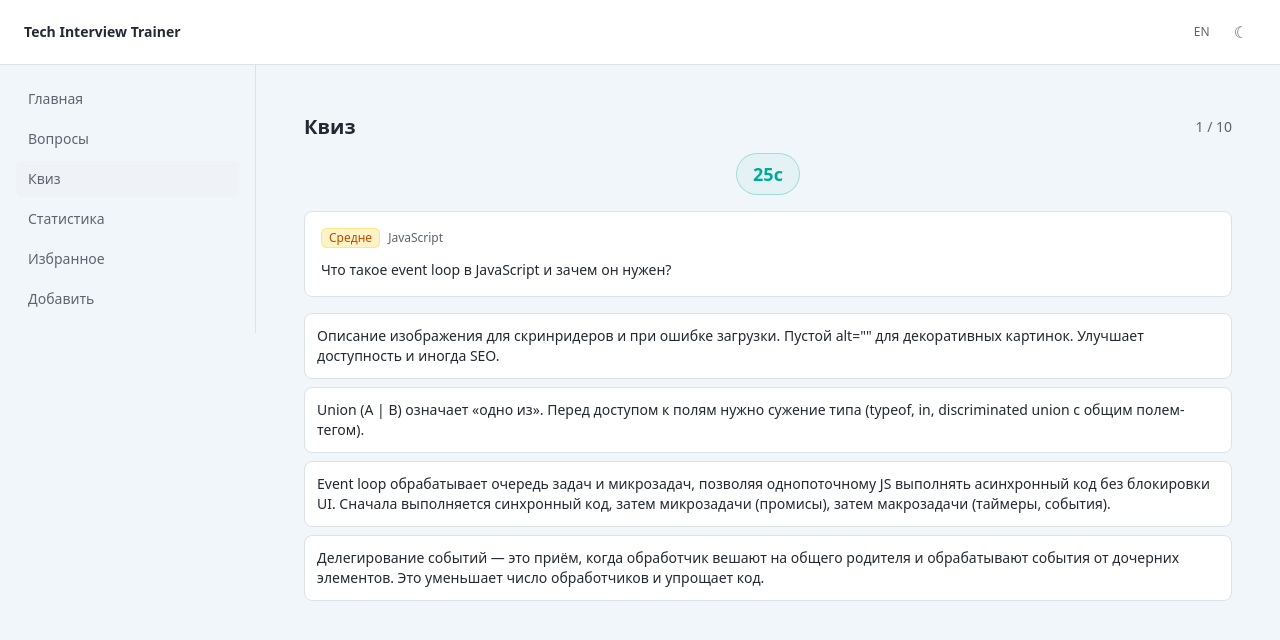
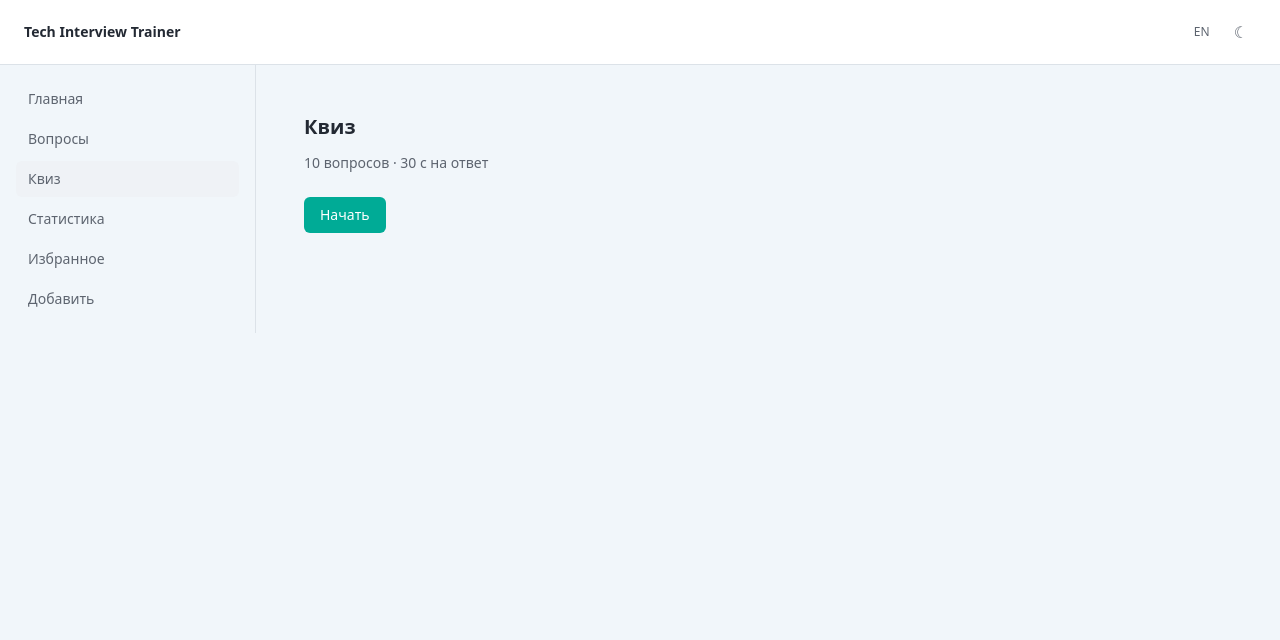
Before and after one commit to bukt0r/Final-Project-Tandem, a React (Vite) app in the folder app/: page /quiz in a window 1280 px wide. Shown: the top 640 px of the page. Built offline with nearby package versions, Linux system fonts and the light colour scheme.

Commit message:
feat: add start screen before timer

```diff
--- a/app/src/i18n/locales/en.ts
+++ b/app/src/i18n/locales/en.ts
@@ -43,6 +43,8 @@ export const en = {
   },
   quiz: {
     title: 'Quiz',
+    intro: '{{questions}} questions · {{seconds}}s per answer',
+    start: 'Start',
     progress: '{{current}} / {{total}}',
     correct: 'Correct!',
     wrong: 'Wrong!',
--- a/app/src/i18n/locales/ru.ts
+++ b/app/src/i18n/locales/ru.ts
@@ -43,6 +43,8 @@ export const ru = {
   },
   quiz: {
     title: 'Квиз',
+    intro: '{{questions}} вопросов · {{seconds}} с на ответ',
+    start: 'Начать',
     progress: '{{current}} / {{total}}',
     correct: 'Правильно!',
     wrong: 'Неправильно!',
--- a/app/src/pages/QuizPage.tsx
+++ b/app/src/pages/QuizPage.tsx
@@ -45,6 +45,7 @@ const QuizPageInner: FC<QuizPageInnerProps> = ({ locale }) => {
   const [state, setState] = useState<QuizState>(() =>
     createInitialState(generateQuiz(getQuestions(locale), QUIZ_SIZE)),
   )
+  const [quizStarted, setQuizStarted] = useState(false)
 
   const savedRef = useRef(false)
 
@@ -58,10 +59,15 @@ const QuizPageInner: FC<QuizPageInnerProps> = ({ locale }) => {
   const { secondsLeft, stop, reset } = useCountdown(handleTimeout)
 
   useEffect(() => {
-    if (!state.isFinished && state.answerState === 'idle') {
-      reset(SECONDS_PER_QUESTION)
+    if (!quizStarted) {
+      stop()
     }
-  }, [state.currentIndex, state.isFinished, state.answerState, reset])
+  }, [quizStarted, stop])
+
+  useEffect(() => {
+    if (!quizStarted || state.isFinished || state.answerState !== 'idle') return
+    reset(SECONDS_PER_QUESTION)
+  }, [quizStarted, state.currentIndex, state.isFinished, state.answerState, reset])
 
   const currentQuestion = state.questions[state.currentIndex]
 
@@ -110,6 +116,7 @@ const QuizPageInner: FC<QuizPageInnerProps> = ({ locale }) => {
 
   const handleRestart = useCallback((): void => {
     savedRef.current = false
+    setQuizStarted(false)
     setState(createInitialState(generateQuiz(allQuestions, QUIZ_SIZE)))
   }, [allQuestions])
 
@@ -132,6 +139,24 @@ const QuizPageInner: FC<QuizPageInnerProps> = ({ locale }) => {
             {t('quiz.restart')}
           </button>
         </div>
+      </section>
+    )
+  }
+
+  if (!quizStarted) {
+    return (
+      <section className="px-4 py-6">
+        <h1 className="text-xl font-semibold text-app-text">{t('quiz.title')}</h1>
+        <p className="mt-3 text-sm text-app-text-muted">
+          {t('quiz.intro', { questions: QUIZ_SIZE, seconds: SECONDS_PER_QUESTION })}
+        </p>
+        <button
+          type="button"
+          onClick={() => setQuizStarted(true)}
+          className="mt-6 rounded-md bg-app-accent px-4 py-2 text-sm font-medium text-white transition hover:bg-app-accent-hover"
+        >
+          {t('quiz.start')}
+        </button>
       </section>
     )
   }
```
